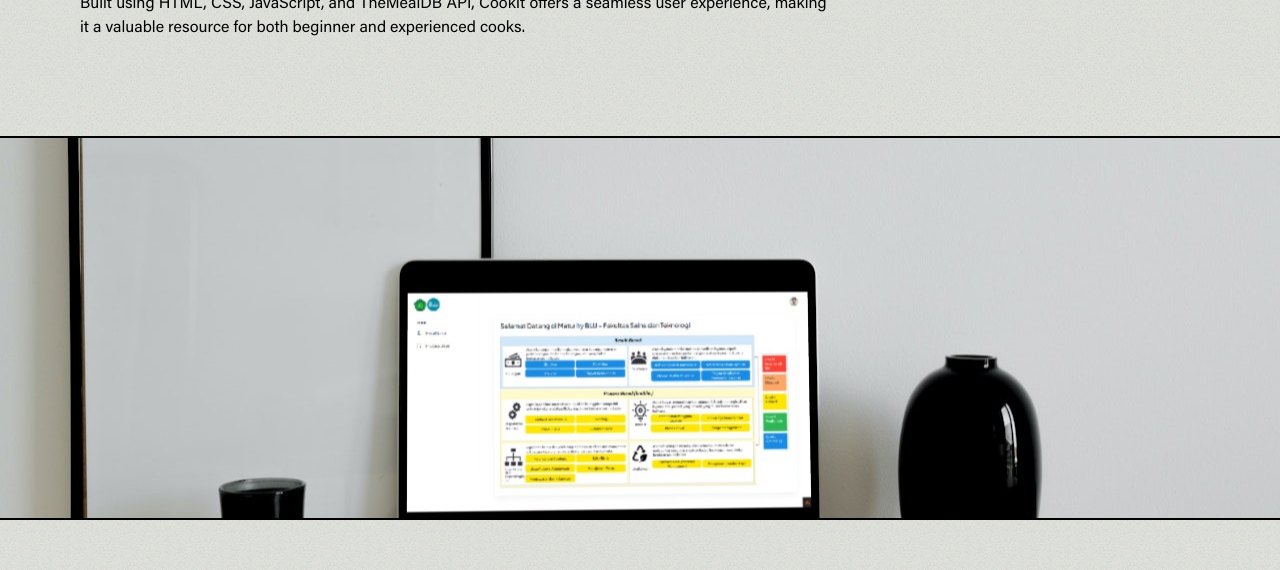
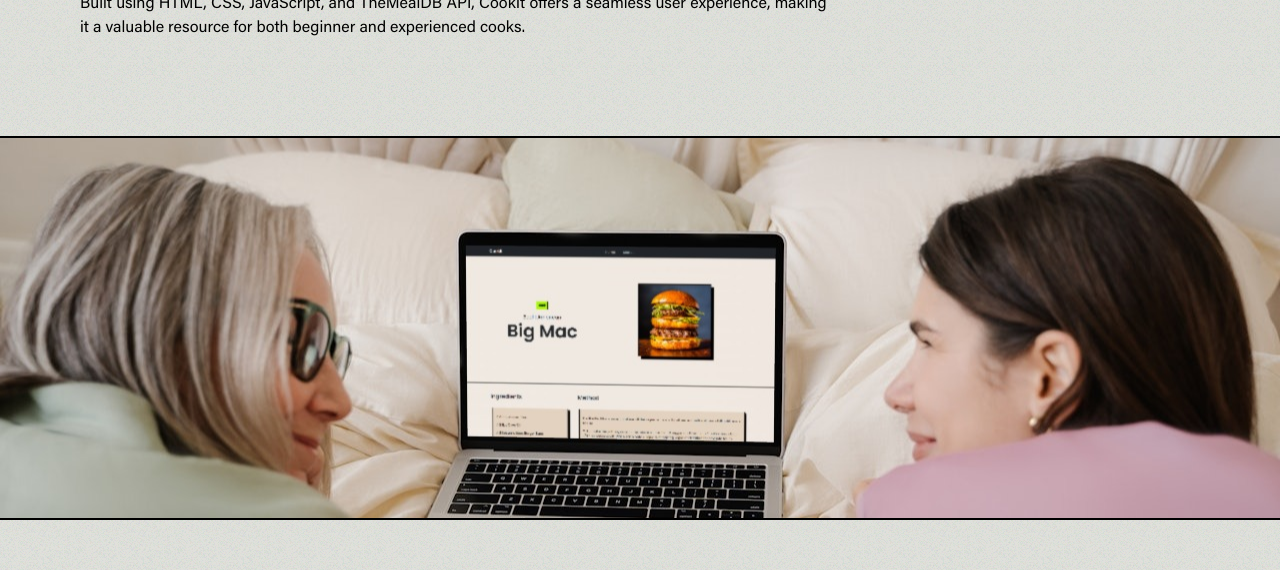
Before and after one commit to alifzaidan/portofolio-next, a Next.js app: page /projects/1 in a window 1280 px wide. Shown: the part 1340-1910 px from the top of the page. Built offline with nearby package versions, Linux system fonts and the light colour scheme; no server answers.

Commit message:
update image banner detail project

```diff
--- a/src/app/api/projects/route.ts
+++ b/src/app/api/projects/route.ts
@@ -14,7 +14,7 @@ const data = [
         timeline: 'Oct 2022 - Nov 2022',
         tagline: 'Discover, Cook, Delight.',
         image: '/assets/img/cookit/cookit-1.png',
-        imageBanner: '/assets/img/cookit/cookit-banner.png',
+        imageBanner: '/assets/img/cookit/cookit-banner.jpg',
         problem: {
             description:
                 'The culinary world is vast and diverse, with countless recipes available online. However, many users find it challenging to locate reliable and easy-to-follow recipes that include comprehensive details on ingredients and cooking methods. This lack of accessible and detailed cooking instructions often leads to frustration and a lack of confidence in the kitchen. \n CookIt addresses this issue by offering a platform where users can easily find and follow recipes, complete with all the necessary information to ensure a successful cooking experience.',
@@ -67,7 +67,7 @@ const data = [
         timeline: 'Mar 2023 - May 2023',
         tagline: 'Innovating Youth Business Ventures with Passion and Creativity',
         image: '/assets/img/ineat/ineat-1.png',
-        imageBanner: '/assets/img/ineat/ineat-banner.png',
+        imageBanner: '/assets/img/ineat/ineat-banner.jpg',
         problem: {
             description:
                 'In a competitive market, young entrepreneurs often struggle to stand out and establish a unique brand identity. The founders of Ineat Group recognized this challenge and sought to create a business that not only meets market demands but also reflects their passion and creativity. \n However, reaching their target audience and effectively communicating the value of their diverse offerings. Ranging from shoe care to culinary products required a strong online presence. Ineat Group website was developed to address these needs, providing a platform that showcases their services and products while building their brand in the digital space.',
@@ -242,7 +242,7 @@ const data = [
         timeline: 'Sep 2023 - Nov 2023',
         tagline: 'Enhancing Performance, Ensuring Quality',
         image: '/assets/img/maturity/maturity-1.png',
-        imageBanner: '/assets/img/maturity/maturity-banner.png',
+        imageBanner: '/assets/img/maturity/maturity-banner.jpg',
         problem: {
             description:
                 'Maintaining high performance and quality standards across faculties is crucial for any educational institution, particularly in aspects like finance and service delivery. Traditional methods of performance evaluation can be inconsistent and prone to errors, leading to difficulties in ensuring that all faculties meet the required standards. \n The Maturity BLU website was created to streamline this process, offering a digital platform that provides clear guidelines and structured levels for evaluating key aspects of faculty performance. This ensures that the evaluation process is both thorough and transparent, helping the university to maintain and improve its overall performance.',
@@ -300,7 +300,7 @@ const data = [
         timeline: 'Apr 2023 - Jun 2023',
         tagline: 'Dare to go Beyond Limits?',
         image: '/assets/img/cardion/cardion-1.png',
-        imageBanner: '/assets/img/cardion/cardion-banner.png',
+        imageBanner: '/assets/img/cardion/cardion-banner.jpg',
         problem: {
             description:
                 'Organizing large-scale academic competitions, such as olympiads and public poster contests, requires efficient management and communication. Traditional methods, often reliant on manual processes, can lead to confusion, delays, and errors, especially when handling participant data and competition submissions. \n The Cardion website was developed to address these issues by providing a centralized digital platform that streamlines all aspects of competition management. This platform ensures that both participants and organizers have a seamless experience, reducing the potential for mistakes and enhancing the overall effectiveness of the event.',
@@ -362,7 +362,7 @@ const data = [
         timeline: 'Jul 2024 - Aug 2024',
         tagline: 'Streamlining Customer Service, One Queue at a Time',
         image: '/assets/img/customer-queue/queue-1.png',
-        imageBanner: '/assets/img/customer-queue/queue-banner.png',
+        imageBanner: '/assets/img/customer-queue/queue-banner.jpg',
         problem: {
             description:
                 'Managing customer queues efficiently is a significant challenge for banks, particularly during peak hours. Long wait times and disorganized queues can lead to customer dissatisfaction and decreased service quality. Traditional manual queue management methods are often insufficient to handle large volumes of customers effectively. \n The BRI Customer Queue application was developed to address these challenges by providing a digital solution that automates and streamlines the queue management process. By implementing this system, banks can reduce customer wait times, improve service flow, and create a more positive customer experience.',
@@ -423,7 +423,7 @@ const data = [
         timeline: 'Aug 2024',
         tagline: 'Keeping Scores, Making Memories',
         image: '/assets/img/scoreboard/scoreboard-1.png',
-        imageBanner: '/assets/img/scoreboard/scoreboard-banner.png',
+        imageBanner: '/assets/img/scoreboard/scoreboard-banner.jpg',
         problem: {
             description:
                 'In competitive quiz games, accurately tracking and displaying scores is crucial for maintaining fairness and transparency. Traditional methods of scorekeeping can be error-prone and time-consuming, leading to potential disputes or confusion among participants. \n The Scoreboard Quiz Game website was developed to address these challenges by providing a digital solution that simplifies score management and enhances the overall experience for both participants and referees. \n The application ensures that scores are updated in real-time, reducing the risk of errors and ensuring that the game runs smoothly.',
--- a/src/app/layout.tsx
+++ b/src/app/layout.tsx
@@ -3,9 +3,9 @@ import './globals.css';
 import Navbar from '@/components/layouts/Navbar';
 
 export const metadata: Metadata = {
-    title: 'Muchammad Alif Zaidan - Frontend Web Developer',
+    title: 'Muchammad Alif Zaidan - Frontend Developer',
     description:
-        'Hi, this is Alif. I am a frontend web developer based in Malang, Indonesia. I am passionate about developing cutting-edge interfaces and delivering smiles.',
+        'Hi, this is Alif. I am a frontend developer based in Malang, Indonesia. I am passionate about developing cutting-edge interfaces and delivering smiles.',
 };
 
 export default function RootLayout({
--- a/src/app/projects/[detail]/page.tsx
+++ b/src/app/projects/[detail]/page.tsx
@@ -62,6 +62,12 @@ export default function DetailProject(props: any) {
 
     return (
         <main key={project.data?.id}>
+            <style jsx>{`
+                ::selection {
+                    background-color: ${project.data?.color};
+                    color: #ffffff;
+                }
+            `}</style>
             <section className="border-b-2 border-black bg-pattern">
                 <div className="border-b-2 border-black" style={{ background: `linear-gradient(to bottom, ${project.data?.color}, transparent)` }}>
                     <div className="container md:h-screen py-20 flex flex-col justify-center">
@@ -112,7 +118,10 @@ export default function DetailProject(props: any) {
                     </div>
                 </div>
 
-                <div className="h-96 bg-project bg-cover bg-center border-y-2 border-black"></div>
+                <div
+                    className="h-96 bg-cover bg-center border-y-2 border-black"
+                    style={{ backgroundImage: `url('${project.data?.imageBanner}')` }}
+                ></div>
 
                 <div className="container md:py-24 py-12">
                     <div className="grid lg:grid-cols-3 lg:gap-y-24 md:gap-y-10 gap-y-5 mb-12">
--- a/src/app/projects/page.tsx
+++ b/src/app/projects/page.tsx
@@ -6,11 +6,27 @@ import useSWR from 'swr';
 const fetcher = (url: string) => fetch(url).then((res) => res.json());
 
 export default function Projects() {
-    const { data } = useSWR(`${process.env.NEXT_PUBLIC_API_URL}/api/projects`, fetcher);
+    const { data, error, isLoading } = useSWR(`${process.env.NEXT_PUBLIC_API_URL}/api/projects`, fetcher);
 
     const projects = {
         data: data?.data || [],
     };
+
+    if (isLoading) {
+        return (
+            <div className="flex justify-center items-center h-screen">
+                <div className="text-white">Loading</div>
+            </div>
+        );
+    }
+
+    if (error) {
+        return (
+            <div className="flex justify-center items-center h-screen">
+                <h1 className="text-white">Failed to load data</h1>
+            </div>
+        );
+    }
 
     return (
         <main>
--- a/src/components/layouts/Projects.tsx
+++ b/src/components/layouts/Projects.tsx
@@ -8,11 +8,27 @@ import useSWR from 'swr';
 const fetcher = (url: string) => fetch(url).then((res) => res.json());
 
 export default function Projects() {
-    const { data } = useSWR(`${process.env.NEXT_PUBLIC_API_URL}/api/projects`, fetcher);
+    const { data, error, isLoading } = useSWR(`${process.env.NEXT_PUBLIC_API_URL}/api/projects`, fetcher);
 
     const projects = {
         data: data?.data.filter((project: any) => project.isTop) || [],
     };
+
+    if (isLoading) {
+        return (
+            <div className="flex justify-center items-center h-screen">
+                <div className="text-white">Loading</div>
+            </div>
+        );
+    }
+
+    if (error) {
+        return (
+            <div className="flex justify-center items-center h-screen">
+                <h1 className="text-white">Failed to load data</h1>
+            </div>
+        );
+    }
 
     return (
         <section id="projects">
```
Also changed, not shown: public/assets/img/customer-queue/queue-banner.jpg (renamed from public/assets/img/customer-queue/customer-queue-banner.jpg).
